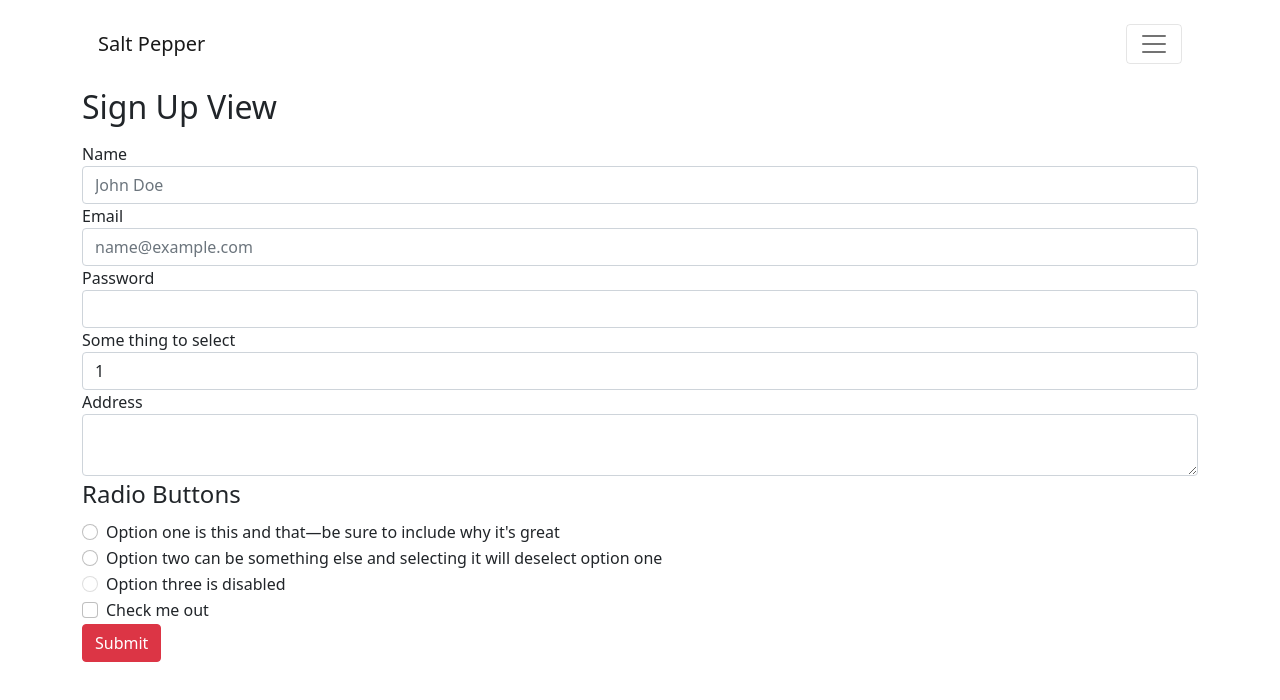
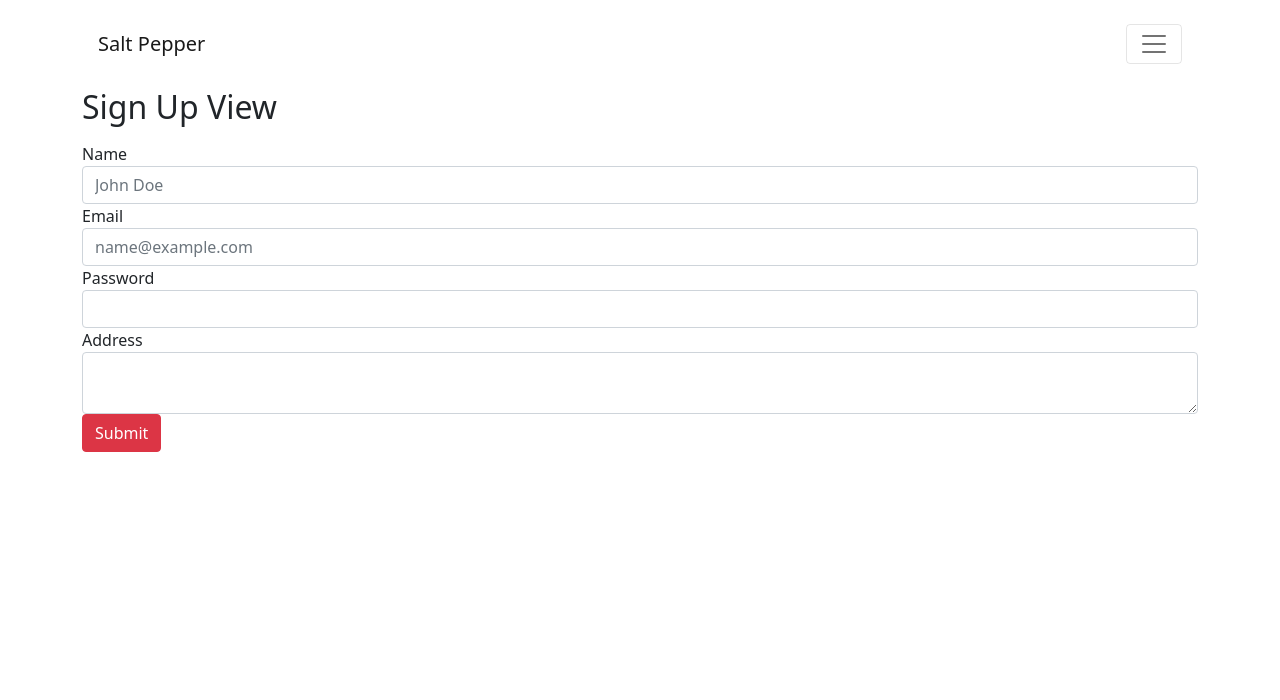
Before and after one commit to ngvhoang96/saltpepper_reservation, a React (Create React App) app in the folder client/: page /register in a window 1280 px wide. Shown: the top 700 px of the page. Built offline with nearby package versions, Linux system fonts and the light colour scheme.

Commit message:
need to work on Submit

```diff
--- a/client/src/components/SignUpView.jsx
+++ b/client/src/components/SignUpView.jsx
@@ -1,6 +1,18 @@
 import { Button, Form, FormGroup, Label, Input } from "reactstrap";
+import { useState } from "react";
+import axios from "axios";
 
 export const SignUpView = () => {
+	const [email, setEmail] = useState("");
+	const [name, setName] = useState("");
+	const [password, setPassword] = useState("");
+	const [address, setAddress] = useState("");
+
+	const handleSubmit = () => {
+		axios
+			.post("/api/customer/", { name, email, password, address})
+	};
+
 	return (
 		<div>
 			<h2 className=" mb-3">Sign Up View</h2>
@@ -12,6 +24,7 @@ export const SignUpView = () => {
 						name="name"
 						id="customerName"
 						placeholder="John Doe"
+						onChange={(event) => setName(event.target.value)}
 					/>
 				</FormGroup>
 
@@ -22,57 +35,22 @@ export const SignUpView = () => {
 						name="email"
 						id="customerEmail"
 						placeholder="name@example.com"
+						onChange={(event) => setEmail(event.target.value)}
 					/>
 				</FormGroup>
 
 				<FormGroup>
 					<Label for="customerPassword">Password</Label>
-					<Input type="password" name="password" id="customerPassword" />
-				</FormGroup>
-
-				<FormGroup>
-					<Label for="exampleSelect">Some thing to select</Label>
-					<Input type="select" name="select" id="exampleSelect">
-						<option>1</option>
-						<option>2</option>
-						<option>3</option>
-						<option>4</option>
-						<option>5</option>
-					</Input>
+					<Input type="password" name="password" id="customerPassword"
+						onChange={(event) => setPassword(event.target.value)} />
 				</FormGroup>
 
 				<FormGroup>
 					<Label for="exampleText">Address</Label>
-					<Input type="textarea" name="address" id="customerAddress" />
+					<Input type="textarea" name="address" id="customerAddress"
+							onChange={(event) => setAddress(event.target.value)}	 />
 				</FormGroup>
-
-				<FormGroup tag="fieldset">
-					<legend>Radio Buttons</legend>
-					<FormGroup check>
-						<Label check>
-							<Input type="radio" name="radio1" /> Option one is this and
-							that—be sure to include why it's great
-						</Label>
-					</FormGroup>
-					<FormGroup check>
-						<Label check>
-							<Input type="radio" name="radio1" /> Option two can be something
-							else and selecting it will deselect option one
-						</Label>
-					</FormGroup>
-					<FormGroup check disabled>
-						<Label check>
-							<Input type="radio" name="radio1" disabled /> Option three is
-							disabled
-						</Label>
-					</FormGroup>
-				</FormGroup>
-				<FormGroup check>
-					<Label check>
-						<Input type="checkbox" /> Check me out
-					</Label>
-				</FormGroup>
-				<Button color="danger">Submit</Button>
+				<Button color="danger" onClick={handleSubmit}>Submit</Button>
 			</Form>
 		</div>
 	);
```
